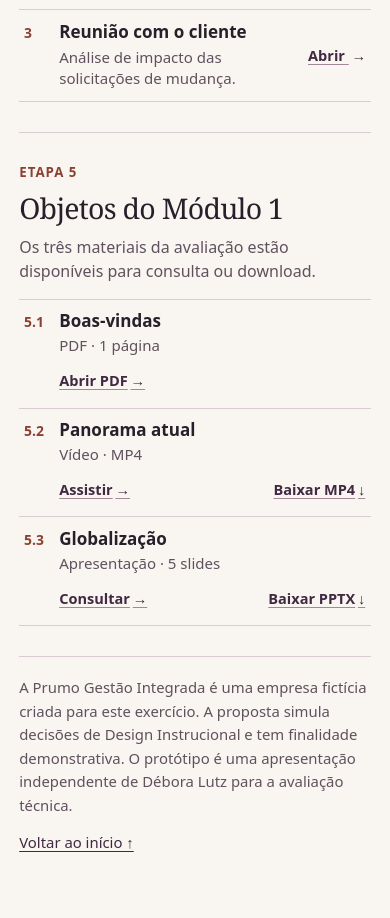
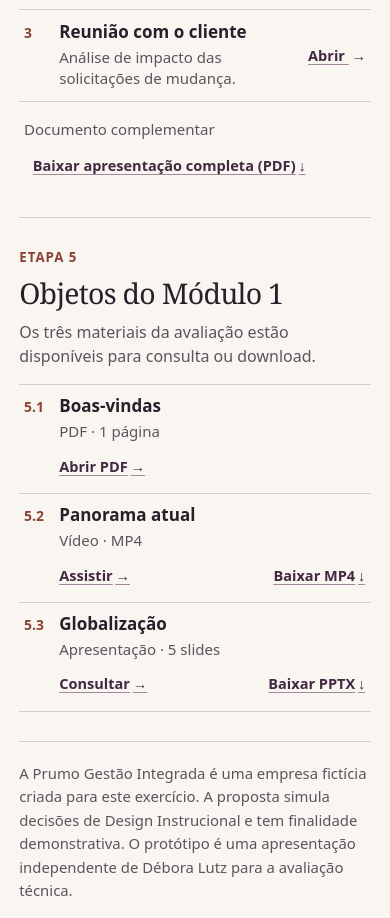
Before and after one commit to deboralutz/keeps-teste-di-2026, a plain HTML site: page site/index.html in a window 390 px wide. Shown: the part 1069-1987 px from the top of the page. Drawn offline with Linux system fonts and the light colour scheme.

Commit message:
Disponibiliza o PDF completo de apresentação no manifesto

```diff
--- a/site/assets/entrega.css
+++ b/site/assets/entrega.css
@@ -149,6 +149,19 @@ main:focus { outline: none; }
   padding: .35rem .55rem;
   text-decoration-color: #a3879a;
 }
+.presentation-download {
+  grid-column: 5 / -1;
+  display: flex;
+  flex-wrap: wrap;
+  align-items: center;
+  justify-content: space-between;
+  gap: .15rem .75rem;
+  margin: .45rem 0 0;
+  padding-inline: .55rem;
+  color: var(--muted);
+  font-size: .94rem;
+}
+.presentation-download .download-link { margin-inline-start: 0; white-space: normal; }
 .footer {
   display: flex;
   flex-wrap: wrap;
@@ -251,7 +264,7 @@ main:focus { outline: none; }
 
 @media (max-width: 45rem) {
   .manifesto-grid { grid-template-columns: minmax(0, 1fr); }
-  .hero-copy, .feature, .collection-intro, .entries { grid-column: auto; }
+  .hero-copy, .feature, .collection-intro, .entries, .presentation-download { grid-column: auto; }
   .hero { row-gap: 1.6rem; padding-block: 2.3rem 2.4rem; }
   .hero h1 { font-size: clamp(2.65rem, 10.7vw, 4.3rem); }
   .feature h2 { max-width: 20ch; }
@@ -268,4 +281,6 @@ main:focus { outline: none; }
   .object-row .document-link { grid-template-columns: 1.7rem minmax(0, 1fr); row-gap: .12rem; padding-block: .65rem .3rem; }
   .object-row .document-action { grid-column: 2; display: flex; align-items: center; min-height: 44px; }
   .object-row .download-link { align-self: end; margin-bottom: .3rem; padding-inline: .35rem; }
+  .presentation-download { flex-direction: column; align-items: flex-start; margin: 0; padding-inline: .3rem; }
+  .presentation-download .download-link { align-self: flex-start; }
 }
--- a/site/index.html
+++ b/site/index.html
@@ -62,6 +62,10 @@
           </a>
         </li>
       </ol>
+      <p class="presentation-download">
+        <span>Documento complementar</span>
+        <a class="download-link" href="./midia/Debora-Lutz_Teste-Tecnico_Keeps-Learning_Identidade-Site.pdf" download>Baixar apresentação completa (PDF) <span aria-hidden="true">↓</span></a>
+      </p>
     </section>
 
     <section id="objetos" class="collection inner manifesto-grid" aria-labelledby="titulo-objetos">
```
Also changed, not shown: 1 other file.
